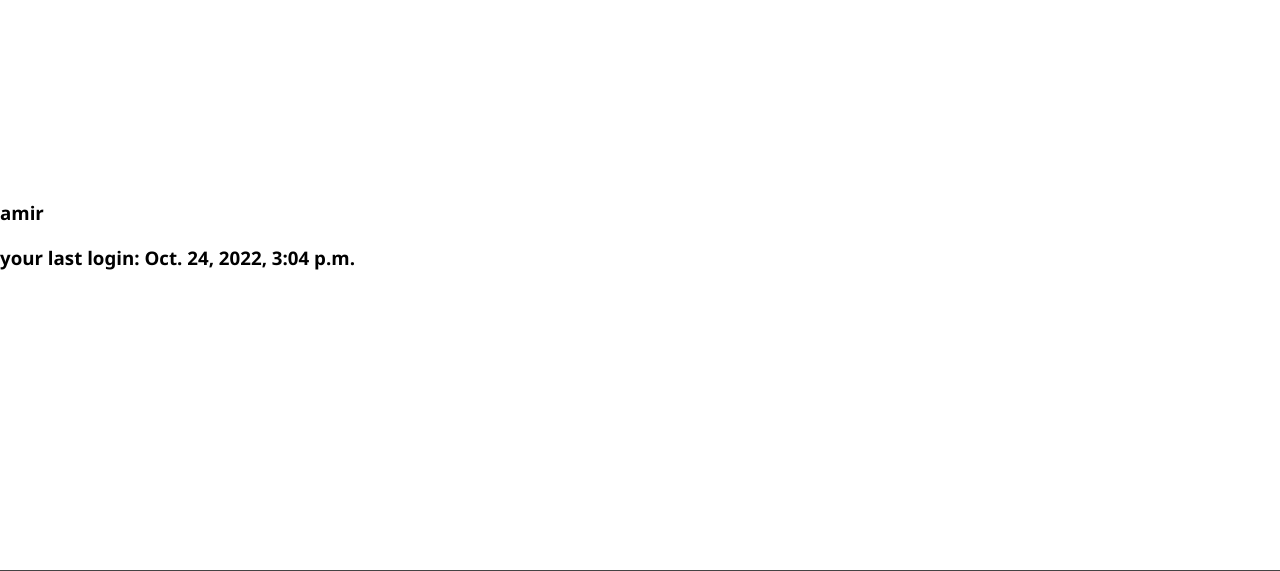
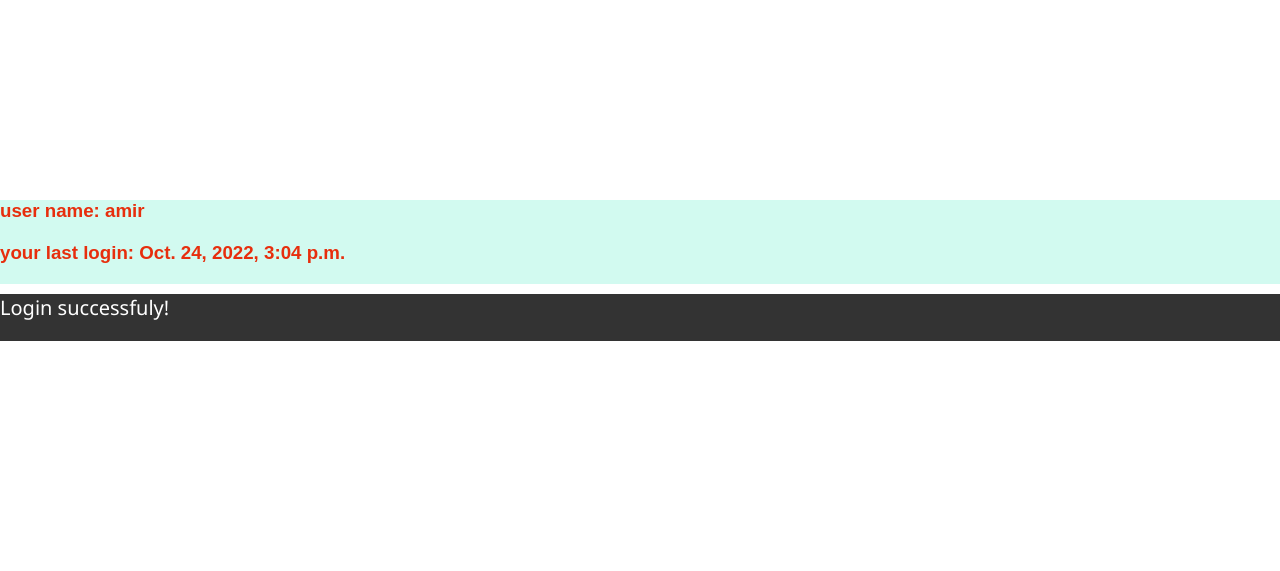
Before and after one commit to Amirjahandar/urlshortner, a Django app: page / in a window 1280 px wide. Shown: the part 135-706 px from the top of the page. Run offline with Django 4.2, Linux system fonts and the light colour scheme; a user stored in the database is signed in; data comes from the database, SQL or seed files in the repository; both versions use the stored data as it was after the commit; parts of the project's set-up code (start-up, migrations or seed data) failed here and were passed over.

Commit message:
forth commit

```diff
--- a/shorturl/models.py
+++ b/shorturl/models.py
@@ -1,5 +1,4 @@
 
-from asyncio.windows_events import NULL
 from email.policy import default
 from django.db import models
 from django.contrib.auth.models import User
@@ -19,7 +18,7 @@ class ShortUrl(models.Model):
     original_url = models.URLField(max_length = 800)
     short_url = models.CharField(max_length = 50)
     time_date_created = models.DateTimeField()
-    profile = models.ForeignKey(Profile, on_delete= models.CASCADE, default=1)
+    profile = models.ForeignKey(Profile, related_name = 'profile' ,on_delete= models.CASCADE, default=1)
 
 
     def __str__(self) -> str:
--- a/shorturl/views.py
+++ b/shorturl/views.py
@@ -1,7 +1,7 @@
 import profile
 from django.shortcuts import redirect, render
 from django.http import HttpResponse
-from .models import ShortUrl
+from .models import ShortUrl, Profile
 from .forms import CreateNewShortUrl, SignUpForm
 from django.contrib.auth import login as dj_login , authenticate, logout as dj_logout
 from datetime import datetime
@@ -9,6 +9,9 @@ import random, string
 
 
 def home(request):
+    if request.user.is_authenticated:
+        user_urls = ShortUrl.objects.filter(profile__user__id = request.user.id)
+        return render(request, 'home.html', {'msg':'Login successfuly!', 'user_urls':user_urls})
     return render(request, 'home.html')
 
 
@@ -26,8 +29,8 @@ def createshorturl(request):
                     random_chars += random.choice(random_chars_list)
             d = datetime.now()
             if request.user.is_authenticated:
-                profile = SignUpForm(instance = request.user)
-                s = ShortUrl(original_url=originalurl, short_url=random_chars, time_date_created=d, profile= profile)
+
+                s = ShortUrl(original_url=originalurl, short_url=random_chars, time_date_created=d, profile= request.user.profile)
                 s.save()
                 return redirect(originalurl)
             return render(request, 'login.html')
@@ -71,7 +74,8 @@ def login(request):
         user = authenticate(request, username=username, password=password)
         if user:
             dj_login(request, user)
-            return render(request, 'home.html', {'msg':'Login successfuly!', 'user': user})
+            user_urls = ShortUrl.objects.filter(profile__user__id = request.user.id)
+            return render(request, 'home.html', {'msg':'Login successfuly!', 'user': user, 'user_urls':user_urls})
         return render(request, 'login.html', {'msg':'username or password is wrong!!!'})
 
     return render(request, 'login.html')
--- a/static/style.css
+++ b/static/style.css
@@ -22,6 +22,7 @@ a {
 }
 
 h1, h2, h3 {
+    color: green;
     padding-bottom: 20px;
 }
 
@@ -92,7 +93,15 @@ p {
     color: #333;
 }
 
+.bg-primary2{
+    background: #d2faf0;
+    color: #e72e0d;
+    font-family: sans-serif;
+}
 
+.bg-primary3{
+    color: #1418ec;
+}
 .clr{
     clear: both;
 }
--- a/templates/home.html
+++ b/templates/home.html
@@ -3,9 +3,21 @@
 
 
 {% block content %}
-<h3>{{user.username}}</h3>
-<h3>your last login: {{user.last_login}}</h3>
-<p class="bg-dark">
+<h3 class="bg-primary2">user name: {{user.username}}</h3>
+<h3 class="bg-primary2">your last login: {{user.last_login}}</h3>
+
+
+
+{%if user_urls%}
+{%for url in user_urls%}
+<h3 class="bg-primary3">your url {{forloop.counter}}: {{url.short_url}}</h3>
+<h3 class="bg-primary3">date create: {{url.time_date_created|date:'D d M Y'}}</h3>
+{%endfor%}
+{%endif%}
+
+
+
+<p class="bg-dark lead">
 {{msg}}
 </p>
 {% endblock content %}
```
Also changed, not shown: templates/urlcreated.html (deleted, +0 -10 lines), db.sqlite3.
